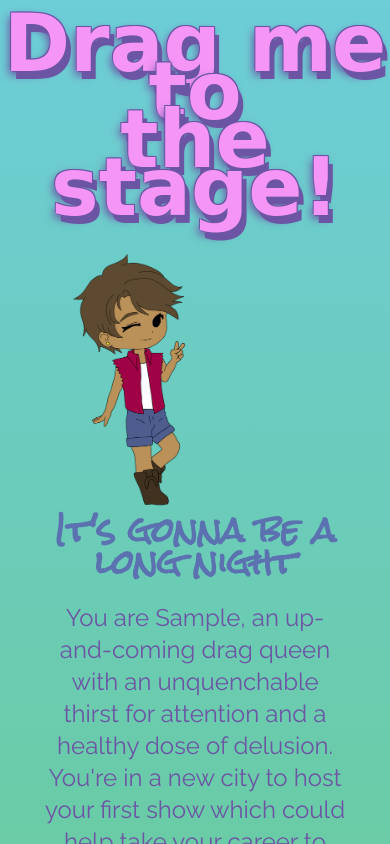
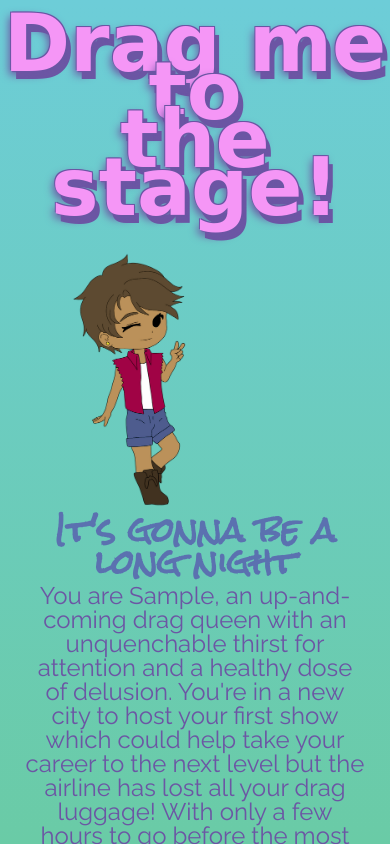
Before and after one commit to wayne-AF/p2-drag-me-to-the-stage, a plain HTML site: page index.html in a window 390 px wide. Both pictures are taken after typing "Sample" into the empty fields and a click on the input "Submit". Shown: the top 844 px of the page. Drawn offline with Linux system fonts and the light colour scheme; a web font is replaced by a local one.

Commit message:
add media query for text

```diff
--- a/assets/css/style.css
+++ b/assets/css/style.css
@@ -166,6 +166,11 @@ button:hover, .button:hover {
   #player-image, #villain-image {
     width: 30%;
   }
+  p {
+  font-size: 1.5rem;
+  line-height: 1.5rem;
+  margin: 0.25em;
+  }
 }
 
 @media screen and (max-width: 380px) {
```
Also changed, not shown: documentation/Chome dev tools Lighthouse validation screenshot.png (added), documentation/console error message.png (added).
